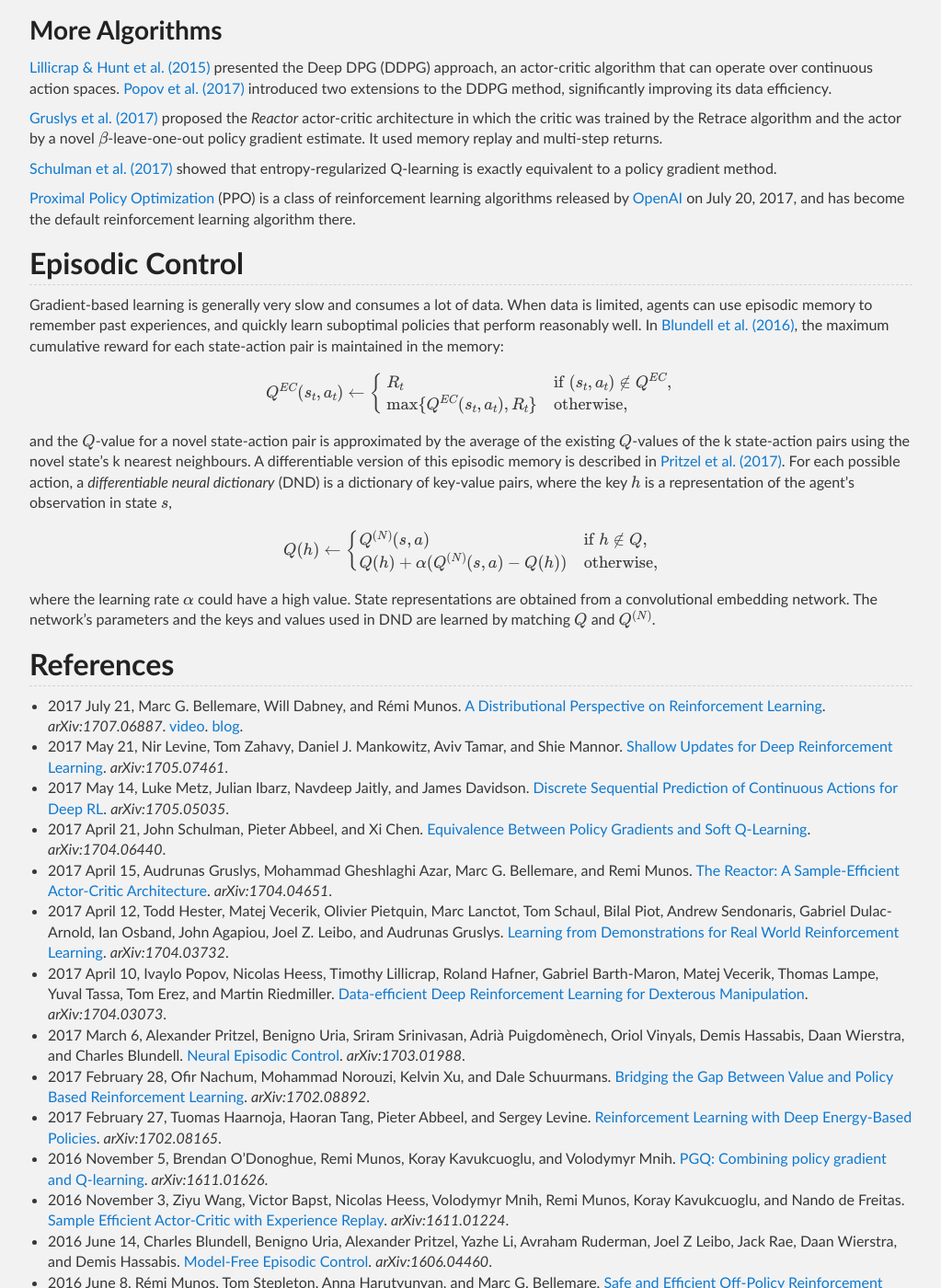
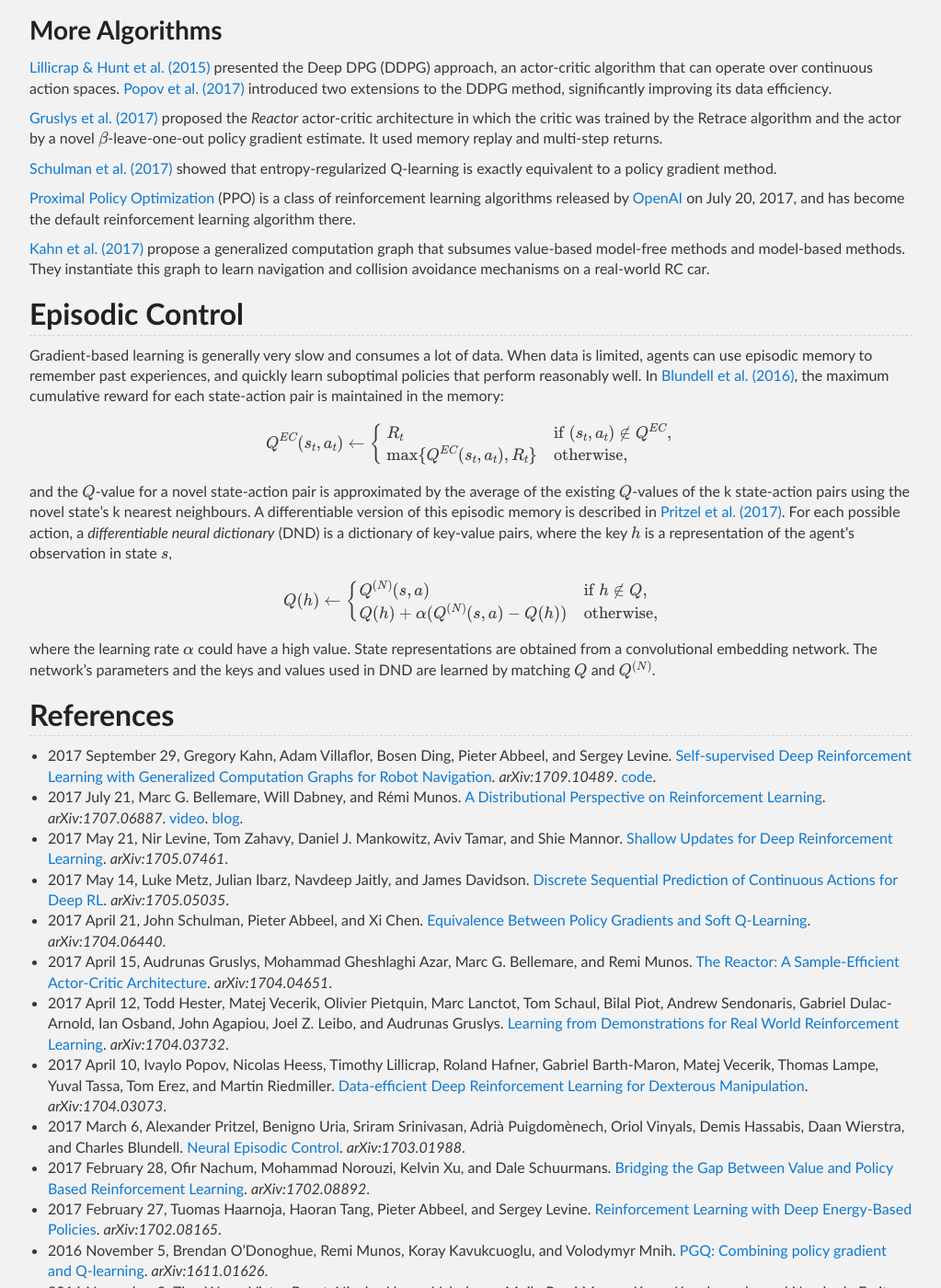
Before and after one commit to Tonywuhk/realai.org, a Jekyll site: the page built from deep-reinforcement-learning/model-free.md, in a window 1280 px wide and 1400 px high, scrolled down 1589 px. Shown: the whole window at 92% size, without its empty margins (128-1151 px from the left). Built offline with Jekyll 4.4.1, drawn with Linux system fonts in a browser that asks for light colours; our own code applies the rules of GitHub Pages for plain Markdown files; formulas are drawn with MathJax 3; the repository's description, which GitHub fills in, is left out.

Commit message:
Rearrange DRL contents

```diff
--- a/RL/model-free.md
+++ b/deep-reinforcement-learning/model-free.md
@@ -1,5 +1,6 @@
 ---
-permalink: /RL/model-free/
+permalink: /deep-reinforcement-learning/model-free/
+redirect_from: /DRL/model-free/
 mathjax: true
 ---
 # Model-Free Reinforcement Learning Algorithms
@@ -85,6 +86,8 @@
 
 [Proximal Policy Optimization](https://blog.openai.com/openai-baselines-ppo/) (PPO) is a class of reinforcement learning algorithms released by [OpenAI](http://realai.org/research-groups/openai/) on July 20, 2017, and has become the default reinforcement learning algorithm there.
 
+[Kahn et al. (2017)](https://arxiv.org/abs/1709.10489) propose a generalized computation graph that subsumes value-based model-free methods and model-based methods. They instantiate this graph to learn navigation and collision avoidance mechanisms on a real-world RC car.
+
 ## Episodic Control
 
 Gradient-based learning is generally very slow and consumes a lot of data. When data is limited, agents can use episodic memory to remember past experiences, and quickly learn suboptimal policies that perform reasonably well. In [Blundell et al. (2016)](https://arxiv.org/abs/1606.04460), the maximum cumulative reward for each state-action pair is maintained in the memory:
@@ -111,6 +114,7 @@
 
 ## References
 
+* 2017 September 29, Gregory Kahn, Adam Villaflor, Bosen Ding, Pieter Abbeel, and Sergey Levine. [Self-supervised Deep Reinforcement Learning with Generalized Computation Graphs for Robot Navigation](https://arxiv.org/abs/1709.10489). *arXiv:1709.10489*. [code](https://github.com/gkahn13/gcg).
 * 2017 July 21, Marc G. Bellemare, Will Dabney, and Rémi Munos. [A Distributional Perspective on Reinforcement Learning](https://arxiv.org/abs/1707.06887). *arXiv:1707.06887*. [video](http://youtu.be/yFBwyPuO2Vg). [blog](https://deepmind.com/blog/going-beyond-average-reinforcement-learning/).
 * 2017 May 21, Nir Levine, Tom Zahavy, Daniel J. Mankowitz, Aviv Tamar, and Shie Mannor. [Shallow Updates for Deep Reinforcement Learning](https://arxiv.org/abs/1705.07461). *arXiv:1705.07461*.
 * 2017 May 14, Luke Metz, Julian Ibarz, Navdeep Jaitly, and James Davidson. [Discrete Sequential Prediction of Continuous Actions for Deep RL](https://arxiv.org/abs/1705.05035). *arXiv:1705.05035*.
```
Also changed, not shown: README.md (+6 -6 lines), RL/README.md (deleted, +0 -10 lines), RL/agents.md (deleted, +0 -12 lines), RL/general.md (deleted, +0 -8 lines), course/reinforcement-learning/README.md (+3 -1 lines), deep-reinforcement-learning/agents.md (added, +13 -0 lines), deep-reinforcement-learning/general.md (added, +9 -0 lines), deep-reinforcement-learning/safety.md (renamed from RL/safety.md, +2 -1 lines), generative-models.md (+4 -0 lines), deep-reinforcement-learning/README.md (line endings or trailing spaces).
